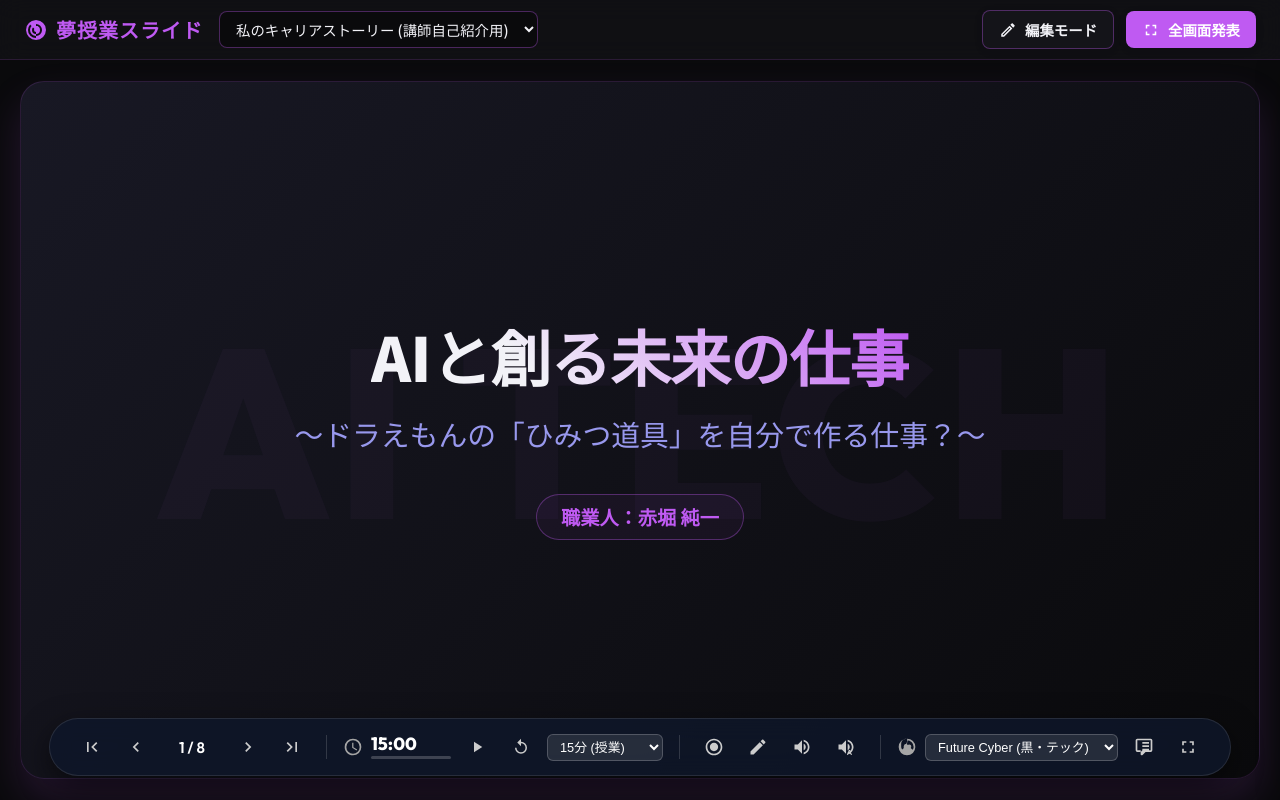
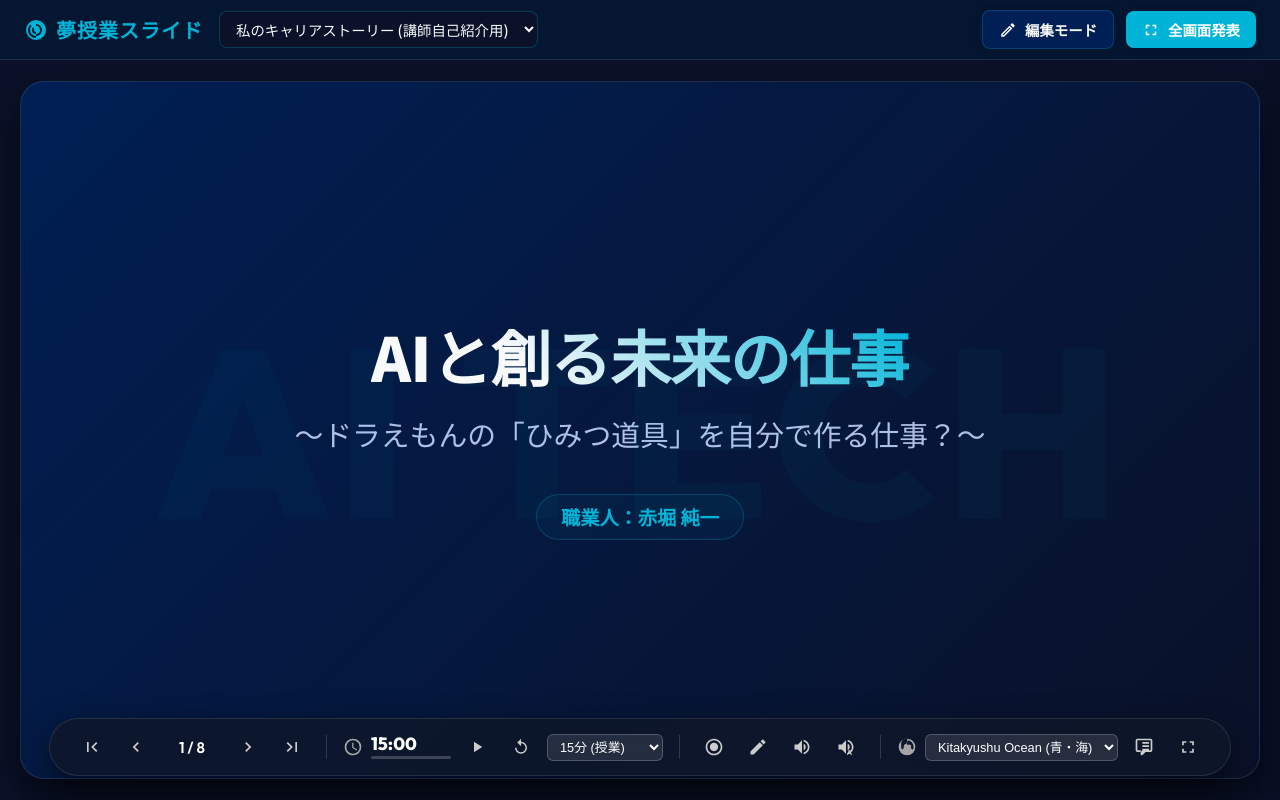
Before and after one commit to junichiakahori/yume-jugyo, a website built with Vite: page index.html in a window 1280 px wide. Built offline with nearby package versions, Linux system fonts and the light colour scheme.

Commit message:
Change default theme to Kitakyushu Ocean

```diff
--- a/app.js
+++ b/app.js
@@ -8,7 +8,7 @@
   let currentDeck = null;
   let currentSlideIndex = 0;
   let isEditMode = false;
-  let activeTheme = "theme-cyber"; // デフォルト: Future Cyber
+  let activeTheme = "theme-ocean"; // デフォルト: Kitakyushu Ocean
 
   // ローカルストレージからテーマ設定を復元
   try {
--- a/index.html
+++ b/index.html
@@ -10,7 +10,7 @@
   <link href="https://fonts.googleapis.com/css2?family=Noto+Sans+JP:wght@300;400;500;700;900&family=Outfit:wght@300;400;600;800&display=swap" rel="stylesheet">
   <link rel="stylesheet" href="style.css">
 </head>
-<body class="theme-cyber">
+<body class="theme-ocean">
   <!-- アプリケーションコンテナ -->
   <div id="app-container" class="layout-viewer">
 
```
